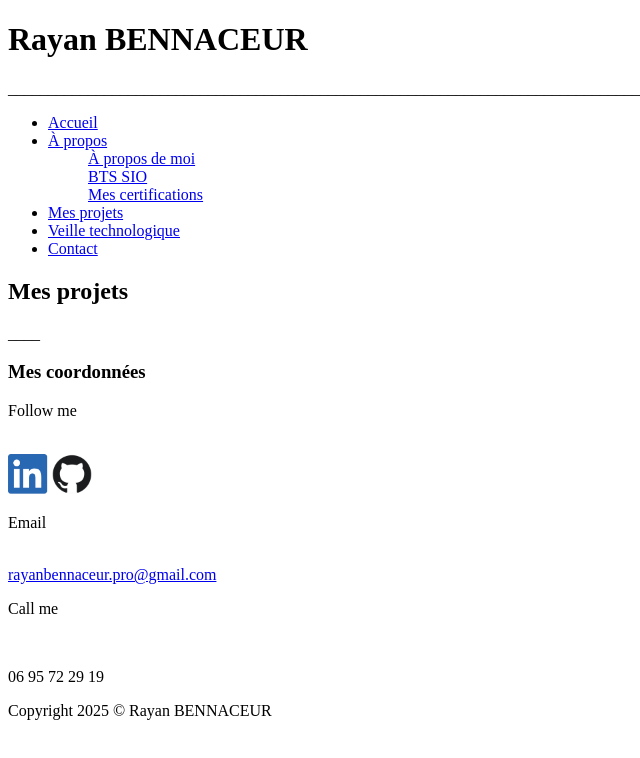
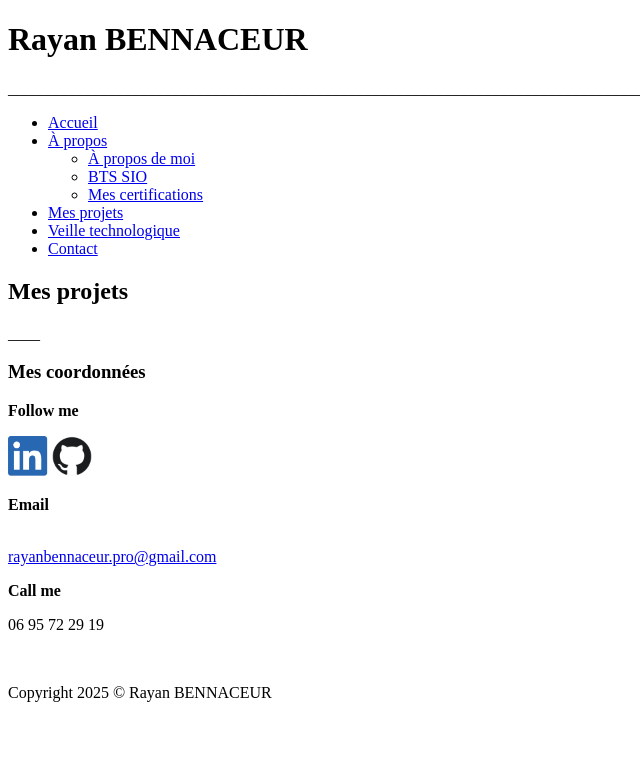
Before and after one commit to KillBill-jpg/Portfolio, a plain HTML site: page projets.html in a window 1280 px wide. Shown: the whole page, without its empty margins (0-640 px from the left). Drawn offline with Linux system fonts and the light colour scheme.

Commit message:
modif de page projets

```diff
--- a/projets.html
+++ b/projets.html
@@ -4,20 +4,31 @@
     <meta charset="UTF-8">
     <meta name="viewport" content="width=device-width, initial-scale=1.0">
     <link rel="stylesheet" href="style.css">
-    <title>Épreuve E5</title>
+    <link rel="preconnect" href="https://fonts.googleapis.com">
+    <link rel="preconnect" href="https://fonts.gstatic.com" crossorigin>
+    <link href="https://fonts.googleapis.com/css2?family=Lobster&display=swap" rel="stylesheet">
+    <link rel="preconnect" href="https://fonts.googleapis.com">
+    <link rel="preconnect" href="https://fonts.gstatic.com" crossorigin>
+    <link href="https://fonts.googleapis.com/css2?family=Open+Sans:ital,wght@0,300..800;1,300..800&display=swap" rel="stylesheet">
+    <link rel="preconnect" href="https://fonts.googleapis.com">
+    <link rel="preconnect" href="https://fonts.gstatic.com" crossorigin>
+    <link href="https://fonts.googleapis.com/css2?family=Libre+Baskerville:ital,wght@0,400;0,700;1,400&display=swap" rel="stylesheet">
+    <title>Projets</title>
 </head>
 
 <header>
 <h1>Rayan BENNACEUR</h1>
     <p>_________________________________________________________________________________________________________________________</p>
-      <nav>
-        <ul>
+    <nav>
+        <ul class="menu">
             <li><a href="index.html">Accueil</a></li>
-            <li class="sous-nav">
+            <li class="deroul">
                 <a href="a_propos.html">À propos</a>
-                <ul><a href="a_propos.html#a_propos">À propos de moi</a></ul>
-                <ul><a href="a_propos.html#bts">BTS SIO</a></ul>
-                <ul><a href="a_propos.html#certif">Mes certifications</a></ul>
+                <ul class="sous-nav">
+                    <li><a href="a_propos.html#a_propos">À propos de moi</a></li>
+                    <li><a href="a_propos.html#bts">BTS SIO</a></li>
+                    <li><a href="a_propos.html#certif">Mes certifications</a></li>
+                </ul>
             </li>
             <li><a href="projets.html">Mes projets</a></li>
             <li><a href="veille_tech.html">Veille technologique</a></li>
@@ -33,15 +44,27 @@
 </body>
 
 <footer>
-    <h3>Mes coordonnées</h3>
-    <p>Follow me</p><br>
-    <a href="https://www.linkedin.com/in/rayan-bennaceur-95729b289" target="_blank"><img src="images/linkedin.png" width="40" height="40"></a>
-    <a href="https://github.com/KillBill-jpg"  target="_blank"><img src="images/github.png" width="40" height="40"></a>
-    <p>Email</p><br>
-    <a href="https://mail.google.com/mail/u/0/#inbox?compose=DmwnWsdDxqWLWhClMBLCxXZgSwKQQSHLmZZsZzLWNKQWCqTnQdGSWtmxgSKNdFwxmxRRGPnGHjCq" target="_blank">rayanbennaceur.pro@gmail.com</a>
-    <p>Call me</p>
-    <br><p>06 95 72 29 19</p>
-    <p>Copyright 2025 © Rayan BENNACEUR</p>
+    <div class="bloc-footer1">
+        <h3>Mes coordonnées</h3>
+        <div class="bloc-footer2">
+            <div class="follow">
+                <p><strong>Follow me</strong></p>
+                <a href="https://www.linkedin.com/in/rayan-bennaceur-95729b289" target="_blank"><img src="images/linkedin.png" width="40" height="40" class="logo-footer"></a>
+                <a href="https://github.com/KillBill-jpg"  target="_blank"><img src="images/github.png" width="40" height="40" class="logo-footer"></a>
+            </div>
+            <div class="mail">
+                <p><strong>Email</strong></p>
+                <br>
+                <a href="https://mail.google.com/mail/u/0/#inbox?compose=DmwnWsdDxqWLWhClMBLCxXZgSwKQQSHLmZZsZzLWNKQWCqTnQdGSWtmxgSKNdFwxmxRRGPnGHjCq" target="_blank">rayanbennaceur.pro@gmail.com</a>
+            </div>
+            <div class="call">
+                <p><strong>Call me</strong></p>
+                <p>06 95 72 29 19</p>
+            </div>
+        </div>
+        <br>
+        <p>Copyright 2025 © Rayan BENNACEUR</p>
+    </div>
 </footer>
 
 </html>
```
